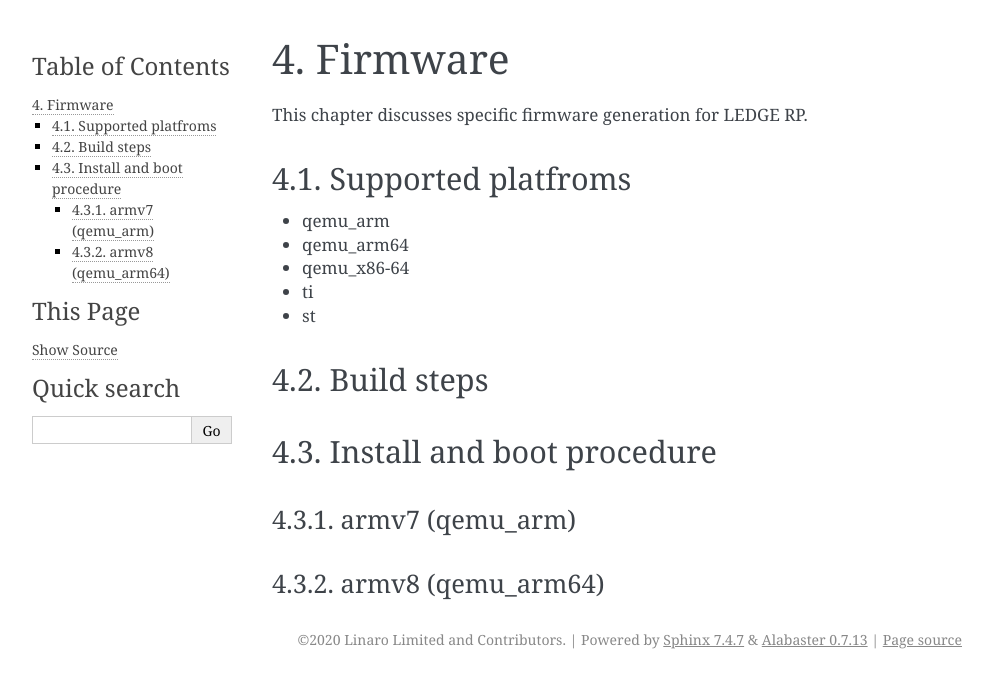
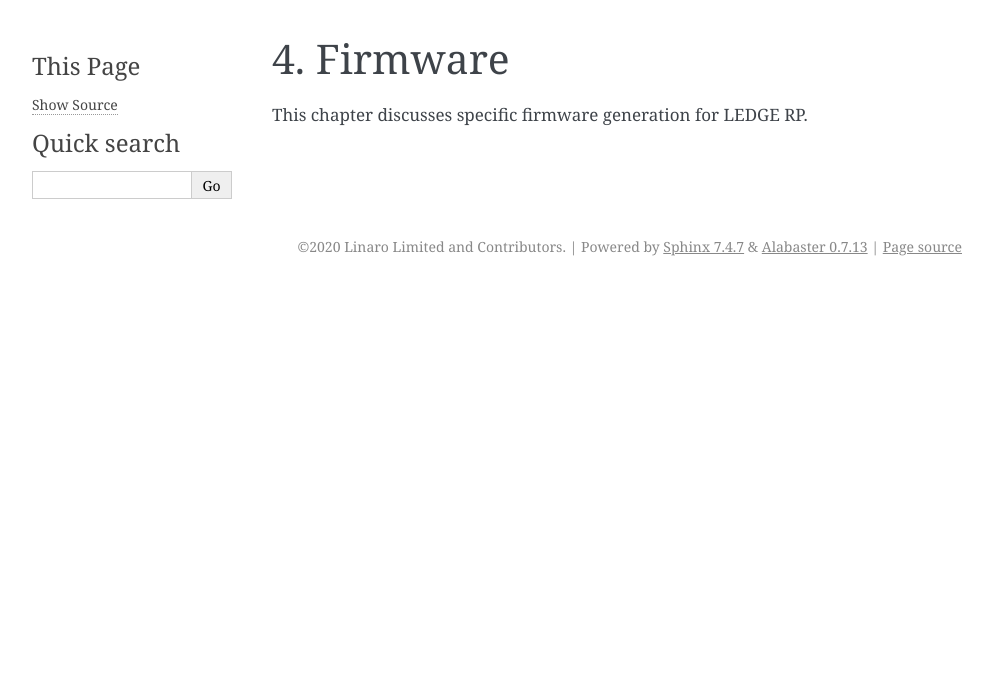
Before and after one commit to cpriouzeau/ledge-doc, a Sphinx documentation site: the page built from source/chapter4-firmware.rst, in a window 1280 px wide. Shown: the top 688 px of the page, without its empty margins (148-1141 px from the left). Built offline with Sphinx 7.4.7, drawn with Linux system fonts in a browser that asks for light colours.

Commit message:
fix warning and threat warnings as errors
Signed-off-by: Maxim Uvarov <maxim.uvarov@linaro.org>

```diff
--- a/source/chapter3-debian.rst
+++ b/source/chapter3-debian.rst
@@ -1,27 +1,7 @@
 .. SPDX-License-Identifier: CC-BY-SA-4.0
 
-****
+******
 Debian
-****
+******
 
 This chapter discusses specific Debian LEDGE build and run.
-
-Supported platfroms
-============
-- qemu_arm
-- qemu_arm64
-- qemu_x86-64
-- ti
-- st
-
-Build steps
-===============
-
-Install and boot procedure
-===============
-
-armv7 (qemu_arm)
-----------------
-
-armv8 (qemu_arm64)
------------------
--- a/source/chapter4-firmware.rst
+++ b/source/chapter4-firmware.rst
@@ -1,27 +1,7 @@
 .. SPDX-License-Identifier: CC-BY-SA-4.0
 
-****
+*********
 Firmware
-****
+*********
 
 This chapter discusses specific firmware generation for LEDGE RP.
-
-Supported platfroms
-============
-- qemu_arm
-- qemu_arm64
-- qemu_x86-64
-- ti
-- st
-
-Build steps
-===============
-
-Install and boot procedure
-===============
-
-armv7 (qemu_arm)
-----------------
-
-armv8 (qemu_arm64)
------------------
--- a/source/chapter5-kenel.rst
+++ b/source/chapter5-kenel.rst
@@ -1,27 +1,7 @@
 .. SPDX-License-Identifier: CC-BY-SA-4.0
 
-****
+******
 Kernel
-****
+******
 
 This chapter discusses specific linux kernel features for LEDGE RP.
-
-Supported platfroms
-============
-- qemu_arm
-- qemu_arm64
-- qemu_x86-64
-- ti
-- st
-
-Build steps
-===============
-
-Install and boot procedure
-===============
-
-armv7 (qemu_arm)
-----------------
-
-armv8 (qemu_arm64)
------------------
```
Also changed, not shown: source/chapter2-oe.rst (+5 -5 lines), source/chapter6-user.rst (+2 -22 lines), source/references.rst (+0 -20 lines), 1 other file.
